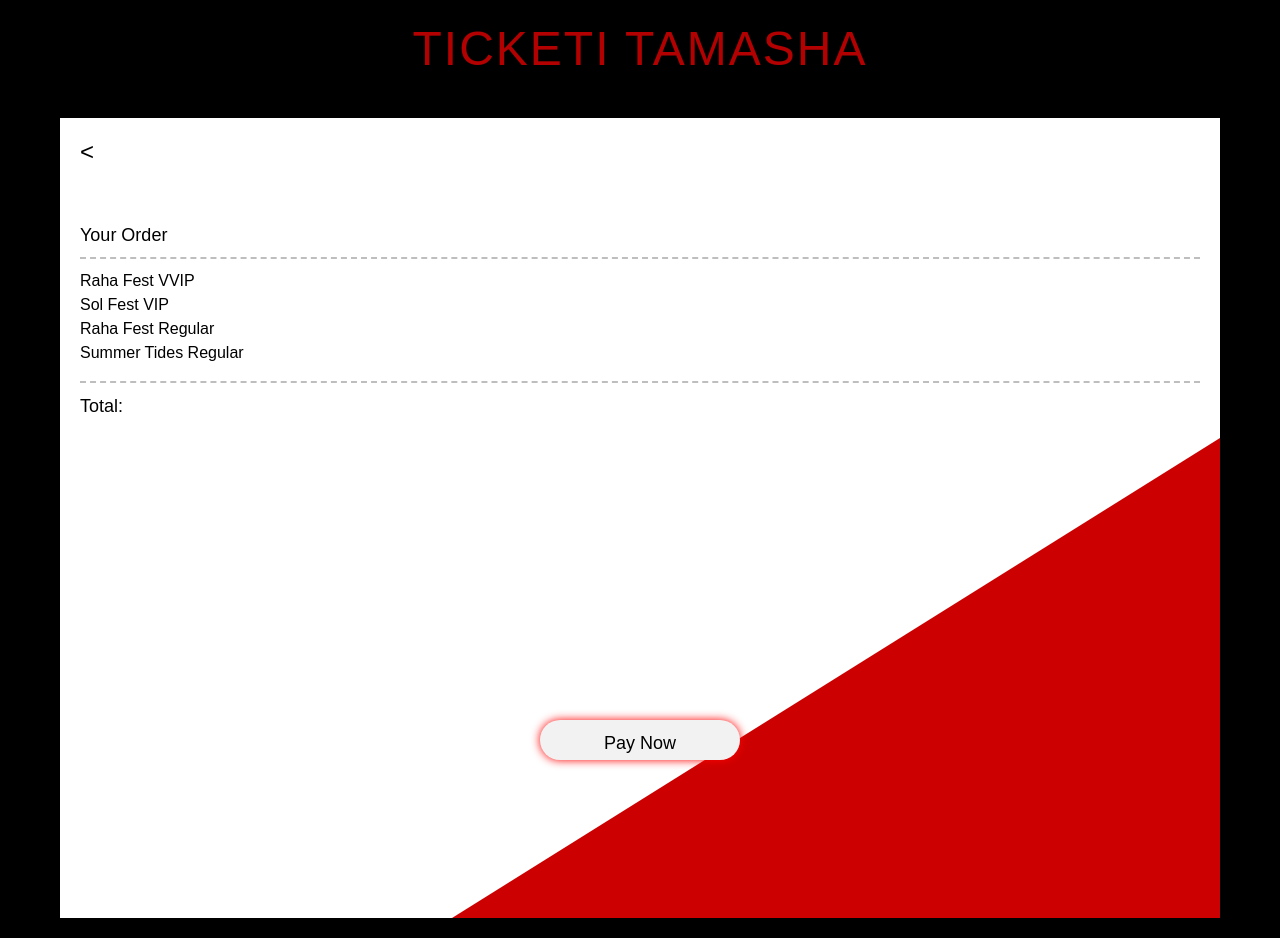
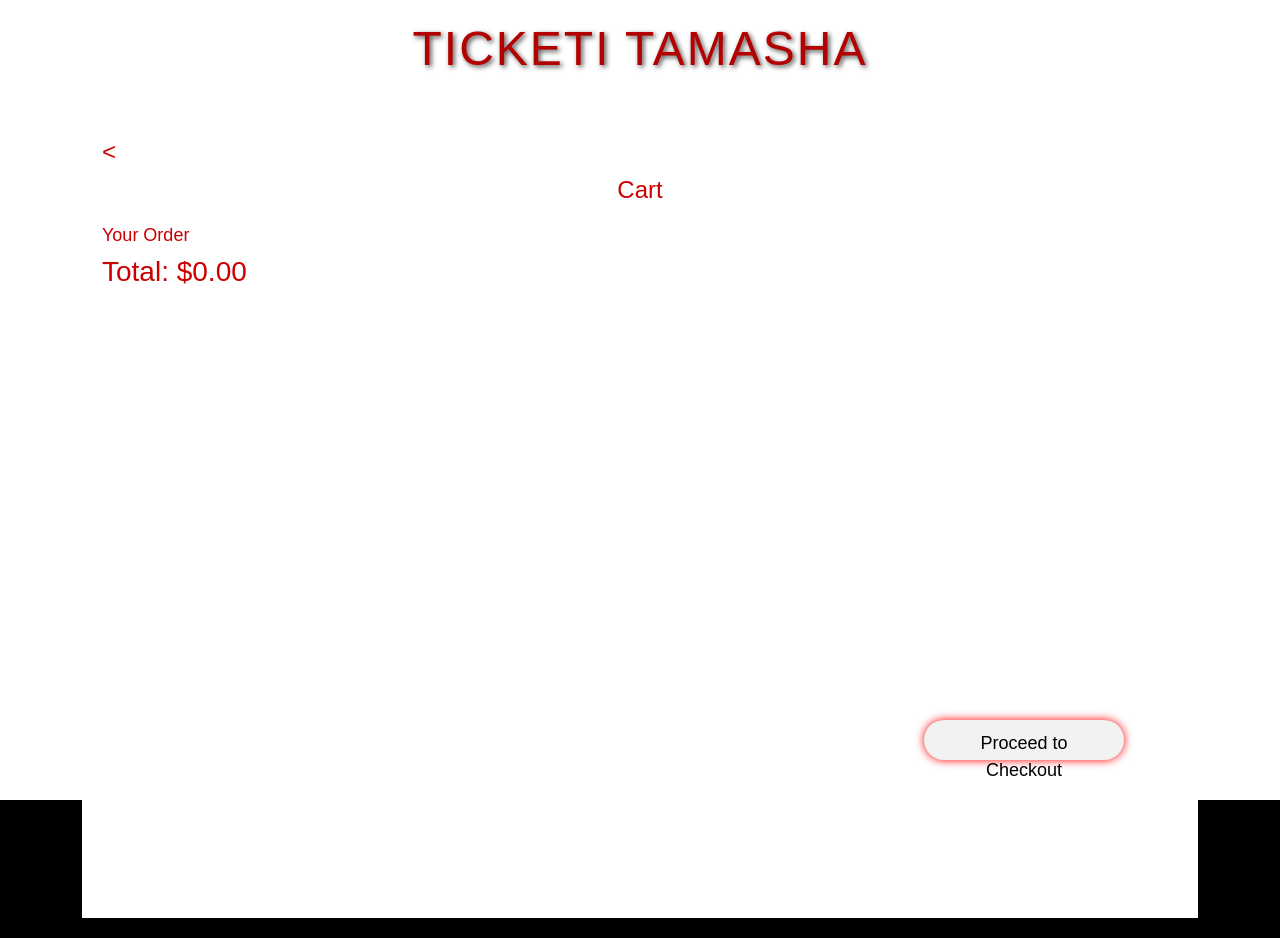
Before and after one commit to Joy-Renee/Tiketi-Tamasha-client, a React (Create React App) app: page /cart in a window 1280 px wide. Built offline with nearby package versions, Linux system fonts and the light colour scheme; a web font is replaced by a local one.

Commit message:
cart for events complete

```diff
--- a/src/App.css
+++ b/src/App.css
@@ -51,3 +51,9 @@
     transform: rotate(360deg);
   }
 }
+body {
+  margin: 0;
+  font-family: 'Arial', sans-serif;
+  background-color: #000000; /* Dark background for the entire page */
+  color: #f0f0f0; /* Light text for better contrast */
+}
--- a/src/App.js
+++ b/src/App.js
@@ -1,5 +1,5 @@
 import './App.css';
-import React from 'react';
+import React, { useState } from 'react';
 import { BrowserRouter, Routes, Route } from 'react-router-dom';
 import LoginPage from './Components/LoginPage';
 import LoginForm from './Components/LoginForm';
@@ -10,10 +10,65 @@ import { UserProvider } from './Components/Context/UserContext';
 import Events from './Components/events';
 import Event from './Components/event';
 import CartPage from './Components/CartPage';
-import PaymentPage from './Components/PaymentPage'; // Import PaymentPage
+import PaymentPage from './Components/PaymentPage';
+import 'bootstrap/dist/css/bootstrap.min.css';
+
 
 function App() {
+  const [cartItems, setCartItems] = useState([]);
+
+  const handleAddToCart = (selectedTickets) => {
+    const updatedCart = [...cartItems];
+
+    selectedTickets.forEach((ticket) => {
+      const existingTicket = updatedCart.find(
+        (item) => item.event_name === ticket.event_name && item.ticket_description === ticket.ticket_description
+      );
+
+      if (existingTicket) {
+        existingTicket.quantity += ticket.quantity;
+        existingTicket.available -= ticket.quantity;
+      } else {
+        updatedCart.push({
+          ...ticket,
+          available: ticket.available - ticket.quantity,
+        });
+      }
+    });
+
+    setCartItems(updatedCart);
+  };
+
+  const updateCartItems = (newItems) => {
+    setCartItems(newItems);
+  };
+
+  const updateAvailableTickets = (eventName, ticketDescription, quantityChange) => {
+    setCartItems((prevItems) =>
+      prevItems.map((item) =>
+        item.event_name === eventName && item.ticket_description === ticketDescription
+          ? { ...item, available: item.available + quantityChange }
+          : item
+      )
+    );
+  };
+
   return (
+    // <Router>
+    //   <div className="App">
+    //     <Routes>
+    //       <Route path="/" element={<Events />} />
+    //       <Route path="/events" element={<Events />} />
+    //       <Route path="/event/:id" element={<Event onAddToCart={handleAddToCart} />} />
+    //       <Route
+    //         path="/cart"
+    //         element={<CartPage cartItems={cartItems} updateCartItems={updateCartItems} updateAvailableTickets={updateAvailableTickets} />}
+    //       />
+    //       <Route path="/payment" element={<PaymentPage />} />
+    //       <Route path="/organizers" element={<OrganizersPage />} />
+    //     </Routes>
+    //   </div>
+    // </Router>
     <div className='vh-100 gradient-custom'>
       <div className='container'>
         <h1 className='page-header text-center'>Ticketi Tamasha</h1>
@@ -31,9 +86,12 @@ function App() {
               } />
               <Route path='/:venue/:id' element={<VenuesByIdPage />} />
               <Route path='/events' element={<Events />} />
-              <Route path='/event/:id' element={<Event />} />
-              <Route path='/cart' element={<CartPage />} />
-              <Route path='/payment' element={<PaymentPage />} /> {/* Add this route */}
+              <Route path="/event/:id" element={<Event onAddToCart={handleAddToCart} />} />
+              <Route
+                path="/cart"
+                element={<CartPage cartItems={cartItems} updateCartItems={updateCartItems} updateAvailableTickets={updateAvailableTickets} />}
+              />
+              <Route path='/payment' element={<PaymentPage />} />
             </Routes>
           </UserProvider>
         </BrowserRouter>
--- a/src/Assets/CartPage.css
+++ b/src/Assets/CartPage.css
@@ -1,6 +1,18 @@
+/* body {
+  margin: 0;
+  height: 100%;
+  background-color: black;
+} */
+body {
+  margin: 0;
+  font-family: 'Arial', sans-serif;
+  background-color: #000000; /* Dark background for the entire page */
+  color: #f0f0f0; /* Light text for better contrast */
+}
+
 .cart-container {
   font-family: 'Sulphur Point', sans-serif;
-    color: black;
+  color: #c00;
   padding: 20px;
   position: relative;
   height: 100vh;
@@ -33,11 +45,10 @@
   margin: 10px 0;
 }
 
-  .order-list {
-    list-style-type: none;
-    padding: 0;
+.order-item {
   font-size: 16px;
   line-height: 1.5;
+  margin-bottom: 10px;
 }
 
 .total-section {
@@ -48,7 +59,7 @@
 .red-wave {
   width: 0;
   height: 0;
-    border-bottom: 60vh solid #c00;
+  /* border-bottom: 60vh solid #c00; */
   border-left: 60vw solid transparent;
   position: absolute;
   bottom: 0;
@@ -58,7 +69,7 @@
   align-items: center;
 }
 
-  .pay-button {
+.checkout-button {
   background-color: #f2f2f2; /* Light gray background */
   border: none;
   border-radius: 25px;
@@ -68,12 +79,12 @@
   color: black;
   position: fixed;
   bottom: 20px;
-    left: 50%;
+  left: 80%;
   transform: translateX(-50%);
   width: 200px;
   margin-bottom: 20px;
 }
 
-  .pay-button:hover {
+.checkout-button:hover {
   background-color: #e0e0e0;
 }
--- /dev/null
+++ b/src/Assets/PaymentPage.css
@@ -0,0 +1,3 @@
+.submit {
+    width: 100px;
+}
--- a/src/Assets/VenuesPage.css
+++ b/src/Assets/VenuesPage.css
@@ -13,6 +13,7 @@ body {
   align-items: center;
   height: 100vh;
   padding: 20px;
+  background-color: #000000;
 }
 
 /* Card styling */
--- a/src/Assets/events.css
+++ b/src/Assets/events.css
@@ -12,3 +12,7 @@
 
 
 }
+
+/* nav{
+    background-color: #B30000;
+} */
--- a/src/Components/CartPage.js
+++ b/src/Components/CartPage.js
@@ -1,12 +1,40 @@
-import React from 'react';
-import { Link, useNavigate } from 'react-router-dom'; // Import Link and useNavigate
+import React, { useState } from 'react';
+import { Link, useNavigate } from 'react-router-dom';
 import '../Assets/CartPage.css';
 
-const CartPage = () => {
+const CartPage = ({ cartItems = [], updateCartItems, updateAvailableTickets }) => {
   const navigate = useNavigate();
 
   const handleBackClick = () => {
     navigate('/events');
+  };
+
+  // Calculate total
+  const total = cartItems.reduce((total, item) => {
+    const price = parseFloat(item.ticket_price) || 0;
+    const qty = parseInt(item.quantity, 10) || 0;
+    return total + (price * qty);
+  }, 0);
+
+  // Handle quantity changes
+  const handleQuantityChange = (event, idx) => {
+    const newQuantity = parseInt(event.target.value, 10);
+    const oldQuantity = cartItems[idx].quantity;
+
+    if (newQuantity > 0) {
+      const updatedItems = cartItems.map((item, i) => {
+        if (i === idx) {
+          return { ...item, quantity: newQuantity };
+        }
+        return item;
+      });
+
+      // Update the available tickets based on quantity change
+      const quantityDifference = newQuantity - oldQuantity;
+      updateAvailableTickets(cartItems[idx].event_name, cartItems[idx].ticket_description, -quantityDifference);
+
+      updateCartItems(updatedItems);
+    }
   };
 
   return (
@@ -15,21 +43,28 @@ const CartPage = () => {
         <h1 className="back-arrow" onClick={handleBackClick}>{'<'}</h1>
         <h2 className="cart-title">Cart</h2>
         <h3 className="order-title">Your Order</h3>
-        <hr className="dashed-line" />
-        <ul className="order-list">
-          <li>Raha Fest VVIP</li>
-          <li>Sol Fest VIP</li>
-          <li>Raha Fest Regular</li>
-          <li>Summer Tides Regular</li>
-        </ul>
-        <hr className="dashed-line" />
-        <div className="total-section">
-          <p>Total:</p>
+        <div className="order-summary">
+          {cartItems.map((item, idx) => (
+            <div key={idx} className="order-item">
+              <p>{item.ticket_description}</p>
+              <p>Price: ${item.ticket_price}</p>
+              <p>
+                Quantity:
+                <input
+                  type="number"
+                  min="1"
+                  value={item.quantity}
+                  onChange={(e) => handleQuantityChange(e, idx)}
+                />
+              </p>
+              <p>Subtotal: ${(item.ticket_price * item.quantity).toFixed(2)}</p>
+              <hr className="dashed-line" />
+            </div>
+          ))}
         </div>
-      </div>
-      <div className="red-wave">
+        <h3>Total: ${total.toFixed(2)}</h3>
         <Link to="/payment">
-          <button className='pay-button'>Pay Now</button>
+          <button className="checkout-button">Proceed to Checkout</button>
         </Link>
       </div>
     </div>
--- a/src/Components/PaymentPage.js
+++ b/src/Components/PaymentPage.js
@@ -1,9 +1,15 @@
 import React from "react";
+import "../Assets/PaymentPage.css";
 
 const PaymentPage = () => {
 return (
     <div>
         <h1>Payment Page</h1>
+        <form>
+            <input type="text" placeholder="Phone Number" />
+            <input type="text" placeholder="Amount" />
+            <button type="submit" className="submit">Submit</button>
+        </form>
     </div>
 )
 }
--- a/src/Components/VenuesByIdPage.js
+++ b/src/Components/VenuesByIdPage.js
@@ -50,6 +50,7 @@ const VenuesByIdPage = () => {
                 <h2 className="card-title">{venue.name}</h2>
                 <p className="card-capacity">Capacity: {venue.capacity}</p>
                 <p className="card-address">Address: {venue.address}</p>
+                <p className="card-address">Venue Price: {venue.venue_price}</p>
                 <div className="button-container">
                     <button className="rent-button" onClick={() => setShowForm(!showForm)}>Rent</button>
                     <Link to="/venues">
--- a/src/Components/event.js
+++ b/src/Components/event.js
@@ -1,12 +1,9 @@
 import React, { useEffect, useState } from 'react';
-import { useParams, useNavigate, Link } from 'react-router-dom'
-import { useOutletContext } from 'react-router-dom';
-import Button from 'react-bootstrap/Button';
+import { useParams, useNavigate, Link } from 'react-router-dom';
 import Spinner from 'react-bootstrap/Spinner';
-import '../Assets/event.css'
+import '../Assets/event.css';
 
-
-function Event() {
+function Event({ onAddToCart }) {
   const { id } = useParams();
   const navigate = useNavigate();
 
@@ -17,50 +14,36 @@ function Event() {
   const [formVisible, setFormVisible] = useState(false);
   const [loading, setLoading] = useState(true);
 
-    // const [cart, addToCart] = useOutletContext()
-
-
-
-
-    // const handleAddToCart = () =>{
-    //     if (tickets){
-    //         addToCart(tickets)
-    //         navigate('/cart')
-    //         alert(`tickets has been added to cart succesfully`)
-    //     }
-    // }
-
-
   useEffect(() => {
-        setLoading(true); // Start loading
+    setLoading(true);
 
     fetch(`https://tiketi-tamasha-server.onrender.com/event/${id}`)
-            .then(res => res.json())
-            .then(data => {
+      .then((res) => res.json())
+      .then((data) => {
         setEvent(data);
-                setLoading(false); // Stop loading
+        setLoading(false);
       })
-            .catch(error => {
+      .catch((error) => {
         console.error('Error fetching Event:', error);
-                setLoading(false); // Stop loading on error
+        setLoading(false);
       });
 
     fetch(`https://tiketi-tamasha-server.onrender.com/tickets/event/${id}`)
-            .then(res => res.json())
-            .then(data => {
+      .then((res) => res.json())
+      .then((data) => {
         setTickets(data);
         const initialQuantities = {};
-                data.forEach(ticket => {
+        data.forEach((ticket) => {
           initialQuantities[ticket.id] = 0;
         });
         setTicketQuantities(initialQuantities);
       })
-            .catch(error => console.error('Error fetching Tickets:', error));
+      .catch((error) => console.error('Error fetching Tickets:', error));
   }, [id]);
 
-    const handleQuantityChange = (id, value) => {
-        setTicketQuantities(prevQuantities => {
-            const newQuantities = { ...prevQuantities, [id]: value };
+  const handleQuantityChange = (ticketId, value) => {
+    setTicketQuantities((prevQuantities) => {
+      const newQuantities = { ...prevQuantities, [ticketId]: value };
       calculateTotalPrice(newQuantities);
       return newQuantities;
     });
@@ -68,16 +51,14 @@ function Event() {
 
   const calculateTotalPrice = (quantities) => {
     let total = 0;
-        let updatedTickets = [...tickets];
-
-        updatedTickets = updatedTickets.map(ticket => {
+    const updatedTickets = tickets.map((ticket) => {
       const quantity = quantities[ticket.id] || 0;
       const subtotal = ticket.ticket_price * quantity;
       total += subtotal;
       return {
         ...ticket,
         subtotal,
-                remaining: ticket.available - quantity
+        remaining: ticket.available - quantity,
       };
     });
 
@@ -87,21 +68,40 @@ function Event() {
 
   const handleSubmit = (e) => {
     e.preventDefault();
-        setTickets(prevTickets => prevTickets.map(ticket => {
-            return {
+
+    const selectedTickets = tickets
+      .filter((ticket) => ticketQuantities[ticket.id] > 0)
+      .map((ticket) => ({
+        event_name: event.event_name,
+        ticket_description: ticket.ticket_description,
+        ticket_price: ticket.ticket_price,
+        quantity: ticketQuantities[ticket.id],
+        available: ticket.available,
+      }));
+
+    if (typeof onAddToCart === 'function') {
+      onAddToCart(selectedTickets);
+    } else {
+      console.error('onAddToCart is not a function');
+    }
+
+    setTickets((prevTickets) =>
+      prevTickets.map((ticket) => ({
         ...ticket,
-                available: ticket.remaining
-            };
-        }));
+        available: ticket.remaining,
+      }))
+    );
 
     setFormVisible(false);
     setTicketQuantities({});
     setTotalPrice(0);
+
+    navigate('/cart');
   };
 
-    if (loading) { // Show spinner while loading
+  if (loading) {
     return (
-            <div className="d-flex justify-content-center align-items-center" style={{ minHeight: "100vh" }}>
+      <div className="d-flex justify-content-center align-items-center" style={{ minHeight: '100vh' }}>
         <Spinner animation="border" variant="primary" />
       </div>
     );
@@ -113,49 +113,57 @@ function Event() {
         <div
           className="container-fluid d-flex align-items-center justify-content-center"
           style={{
-                        minHeight: "100vh",
+            minHeight: '100vh',
             backgroundImage: `url('https://i.pinimg.com/originals/98/ed/ff/98edff9ceeaa334bd0f0f2e7e637901a.jpg')`,
             backgroundSize: 'cover',
             backgroundPosition: 'center',
             backgroundRepeat: 'no-repeat',
             backgroundAttachment: 'fixed',
-                        backgroundColor: '#f5f5dc'
+            backgroundColor: '#f5f5dc',
           }}
         >
           <div className="row justify-content-center">
             <div className="col-md-8">
               <div className="carrier p-4">
-                                <div className="details_carrier row align-items-center rounded p-4 shadow p-3 mb-5"
-                                style={{ backgroundColor: 'red' }}>
-
+                <div
+                  className="details_carrier row align-items-center rounded p-4 shadow p-3 mb-5"
+                  style={{ backgroundColor: 'red' }}
+                >
                   <div className="col-md-6">
-                                        {event.image && (
-                                            <img src={event.image} alt="event" className="img-fluid rounded" />
-                                        )}
+                    {event.image && <img src={event.image} alt="event" className="img-fluid rounded" />}
                   </div>
                   <div className="col-md-6 text-center">
-                                        <h1 className="mb-3" style={{ color: '#ffffff' }}>{event.event_name}</h1>
-                                        <p className="mb-3" style={{ color: '#ffffff' }}>{event.description}</p>
-                                        <p className="mb-3" style={{ color: '#ffffff' }}>Venue: {event.venue.name}, {event.venue.address}</p>
-                                        <p className="mb-3" style={{ color: '#ffffff' }}>Date: {event.event_date}</p>
-                                        <p className="mb-3" style={{ color: '#ffffff' }}>Time: {event.event_time}</p>
-                                        <div className='buttons-container'>
+                    <h1 className="mb-3" style={{ color: '#ffffff' }}>
+                      {event.event_name}
+                    </h1>
+                    <p className="mb-3" style={{ color: '#ffffff' }}>
+                      {event.description}
+                    </p>
+                    <p className="mb-3" style={{ color: '#ffffff' }}>
+                      Venue: {event.venue.name}, {event.venue.address}
+                    </p>
+                    <p className="mb-3" style={{ color: '#ffffff' }}>
+                      Date: {event.event_date}
+                    </p>
+                    <p className="mb-3" style={{ color: '#ffffff' }}>
+                      Time: {event.event_time}
+                    </p>
+                    <div className="buttons-container">
                       <button onClick={() => setFormVisible(true)} className="buy-ticket">
                         BUY TICKET
                       </button>
                       <Link to="/events">
-                                            <button variant="outline-dark" className="return-button">Return</button>
+                        <button variant="outline-dark" className="return-button">
+                          Return
+                        </button>
                       </Link>
-
                     </div>
-
                   </div>
-
                 </div>
                 {formVisible && (
                   <form onSubmit={handleSubmit} style={{ backgroundColor: 'red', padding: '20px', borderRadius: '8px' }}>
-                                        <h2 className='fw-light text-white fs-2 '>SELECT TICKETS</h2>
-                                        {tickets.map(ticket => (
+                    <h2 className="fw-light text-white fs-2">SELECT TICKETS</h2>
+                    {tickets.map((ticket) => (
                       <div key={ticket.id} style={{ marginBottom: '15px' }}>
                         <h4>{ticket.ticket_description}</h4>
                         <p>Price: ${ticket.ticket_price}</p>
@@ -171,9 +179,9 @@ function Event() {
                       </div>
                     ))}
                     <h2>Total Price: ${totalPrice.toFixed(2)}</h2>
-                                        {/* <Link to="/cart"> */}
-                                        <button type="submit" className='confirm-button'>Confirm Purchase</button>
-                                        {/* </Link> */}
+                    <button type="submit" className="confirm-button">
+                      Confirm Purchase
+                    </button>
                   </form>
                 )}
               </div>
@@ -183,29 +191,7 @@ function Event() {
       </div>
     );
   } else {
-        return (
-           <><Button variant="secondary" disabled>
-            <Spinner
-              as="span"
-              animation="border"
-              size="sm"
-              role="status"
-              aria-hidden="true"
-            />
-            <span className="visually-hidden">Loading...</span>
-          </Button>{' '}
-          <Button variant="dark" disabled>
-            <Spinner
-              as="span"
-              animation="grow"
-              size="sm"
-              role="status"
-              aria-hidden="true"
-            />
-            Loading...
-          </Button>
-            </>
-        );
+    return <div>Event not found.</div>;
   }
 }
 
```
Lines whose indentation alone changed are shown as unchanged.
